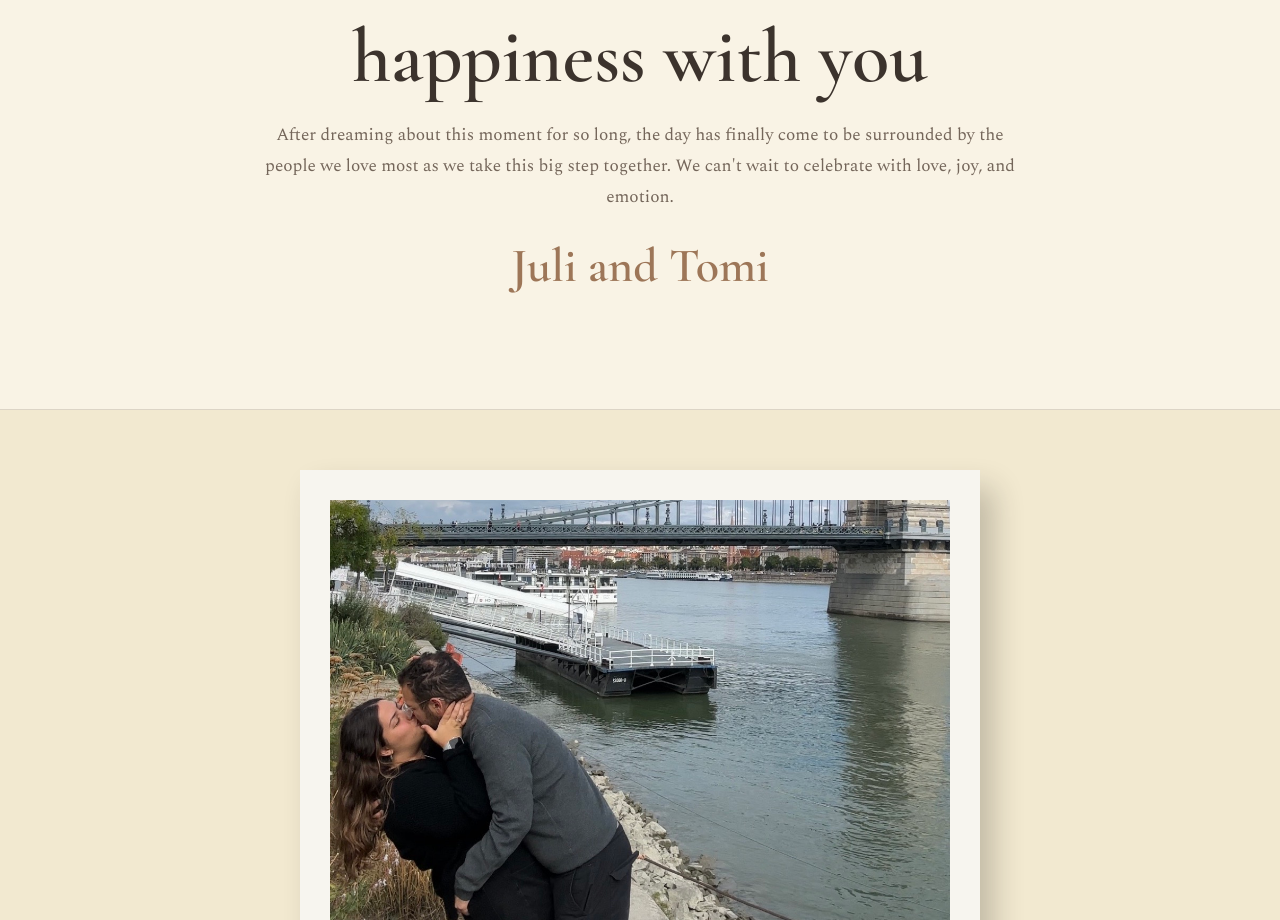
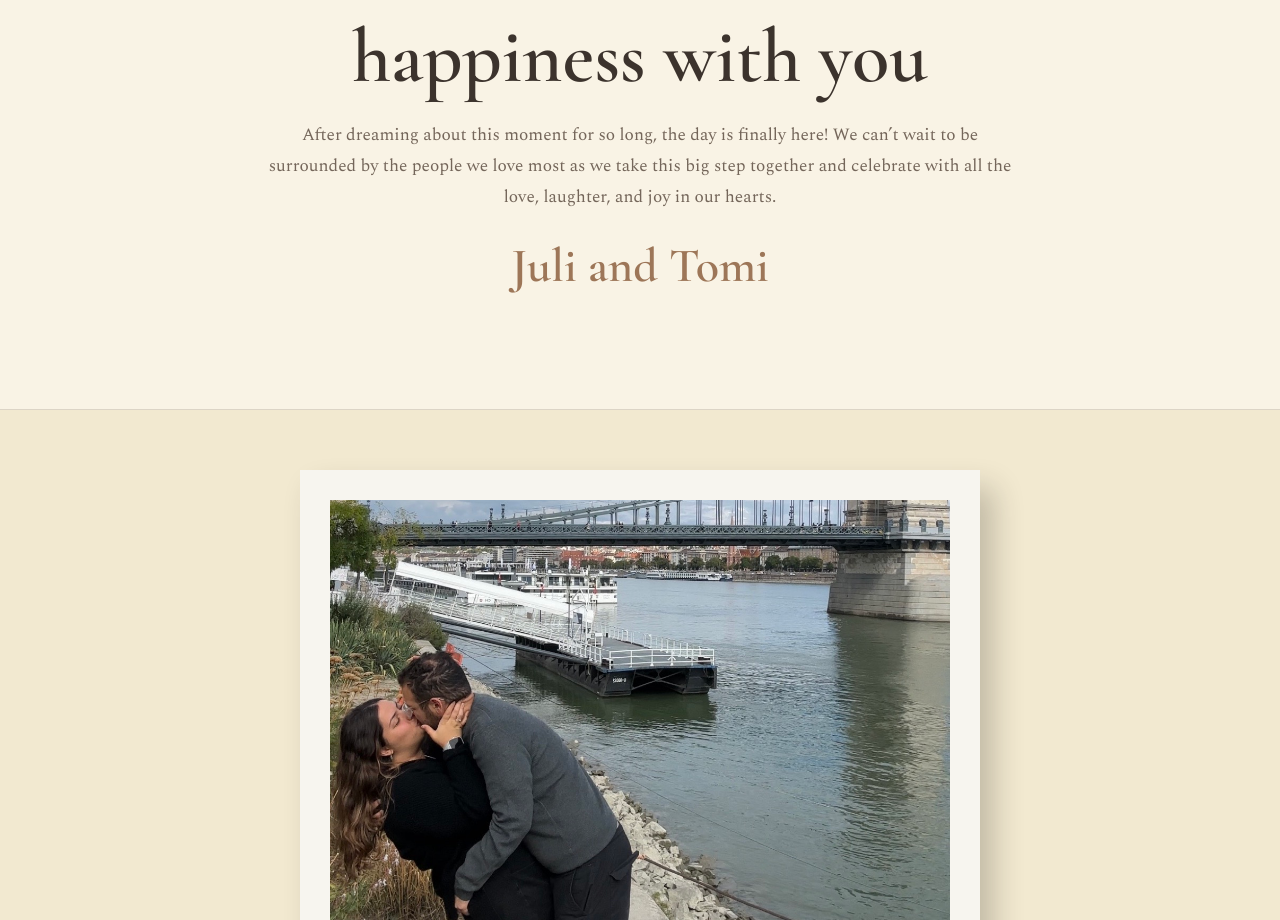
Before and after one commit to juligoro/wedding, a Next.js app: page /en in a window 1280 px wide. Shown: the part 920-1840 px from the top of the page. Built offline with nearby package versions, Linux system fonts and the light colour scheme.

Commit message:
Update English intro copy

```diff
--- a/components/WeddingLanding.js
+++ b/components/WeddingLanding.js
@@ -49,7 +49,7 @@ const copy = {
     date: "December 6, 2026",
     introTitle: "We want to share our happiness with you",
     introText:
-      "After dreaming about this moment for so long, the day has finally come to be surrounded by the people we love most as we take this big step together. We can't wait to celebrate with love, joy, and emotion.",
+      "After dreaming about this moment for so long, the day is finally here! We can’t wait to be surrounded by the people we love most as we take this big step together and celebrate with all the love, laughter, and joy in our hearts.",
     signature: "Juli and Tomi",
     photosTitle: "Photos",
     detailsTitle: "The celebration",
```
